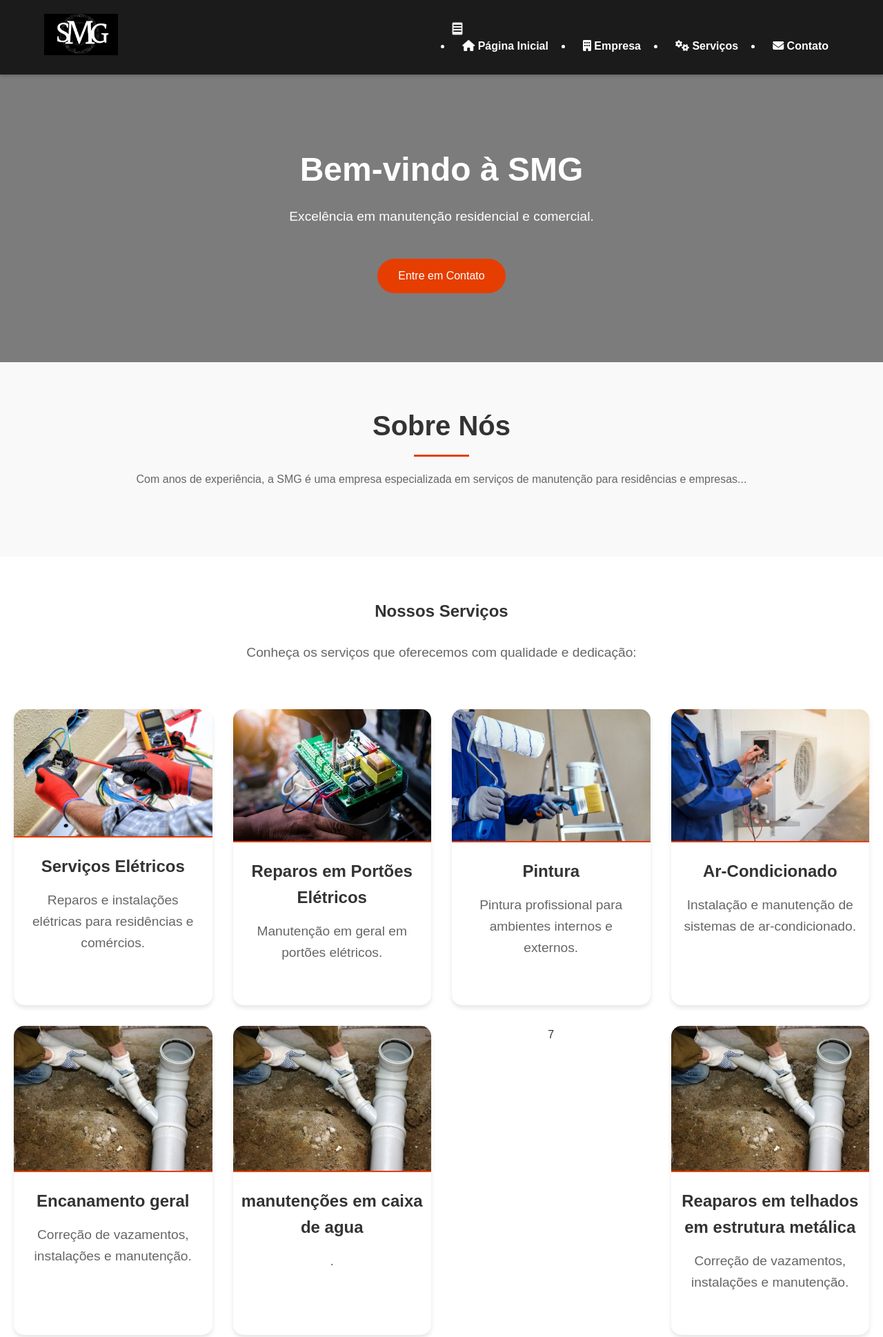
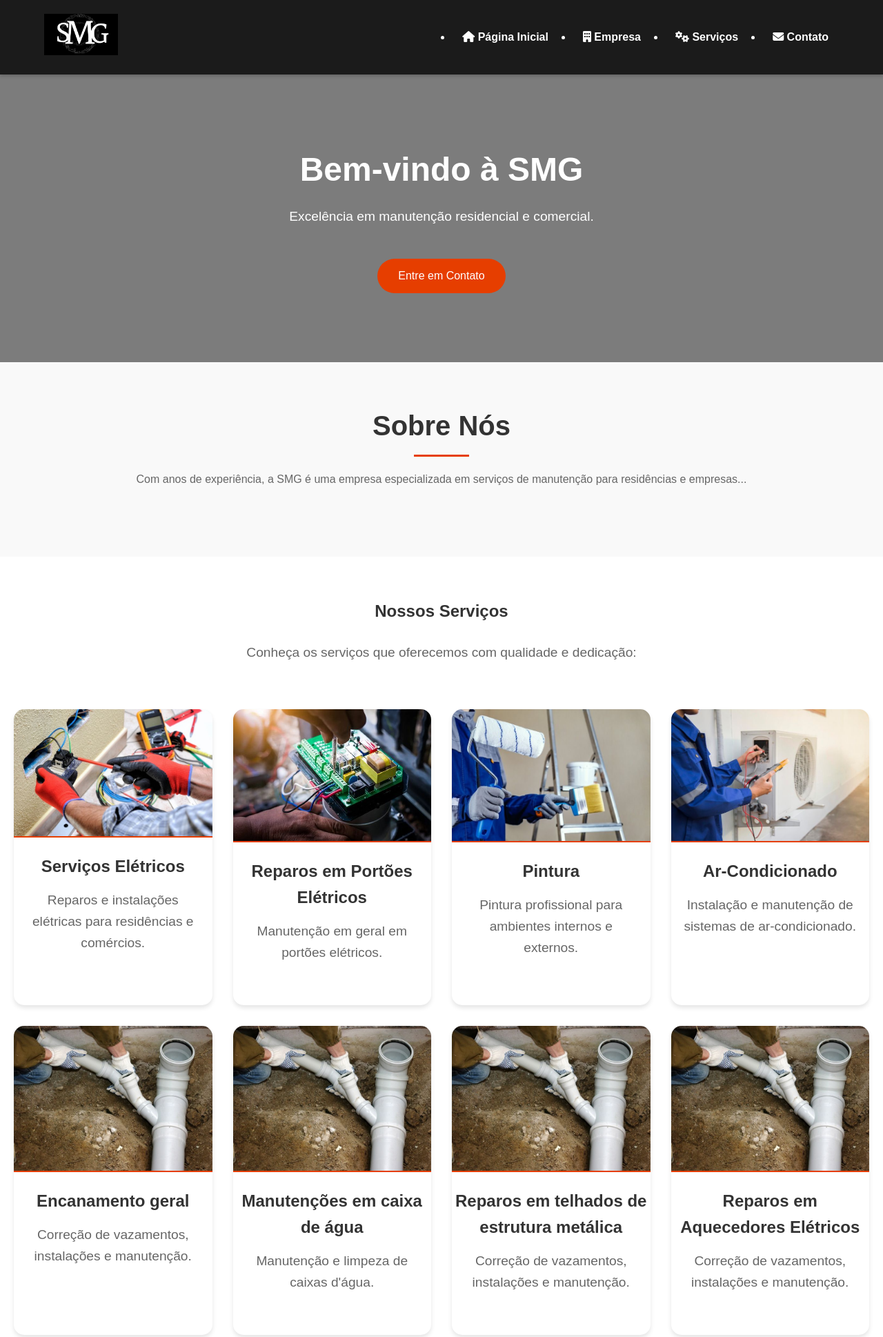
Before and after one commit to xaumvitu/Servi-os-de-Manunten-o, a plain HTML site: page index.html in a window 1280 px wide. Shown: the top 1938 px of the page at 69% size. Drawn offline with Linux system fonts and the light colour scheme.

Commit message:
Update index.html

```diff
--- a/index.html
+++ b/index.html
@@ -8,26 +8,14 @@
     <link rel="stylesheet" href="style.css">
     <link rel="stylesheet" href="https://cdnjs.cloudflare.com/ajax/libs/font-awesome/6.1.1/css/all.min.css">
     <link rel="shortcut icon" href="smg.jpeg">
-    <script>
-        function toggleMenu() {
-            var menu = document.getElementById("navMenu");
-            menu.classList.toggle("active");
-        }
-    </script>
 </head>
 <body>
     <header>
-        <!-- Barra Superior -->
-
-        <!-- Cabeçalho Principal -->
         <div class="header-container">
             <div class="logo">
                 <img src="smg.jpeg.jpg" alt="SMG Logo">
             </div>
             <nav>
-                <button class="menu-toggle" onclick="toggleMenu()">
-                    <i class="fas fa-bars"></i>
-                </button>
                 <ul id="navMenu">
                     <li><a href="#home"><i class="fas fa-home"></i> Página Inicial</a></li>
                     <li><a href="#about"><i class="fas fa-building"></i> Empresa</a></li>
@@ -86,21 +74,19 @@
             </div>
             <div class="service-item">
                 <img src="enca.jpeg" alt="Serviço de hidráulica">
-                <h3>manutenções em caixa de agua</h3>
-                <p>.</p>
-            </div>7
+                <h3>Manutenções em caixa de água</h3>
+                <p>Manutenção e limpeza de caixas d'água.</p>
+            </div>
             <div class="service-item">
-                <img src="enca.jpeg" alt="Serviço de hidráulica">
-                <h3>Reaparos em telhados em estrutura metálica</h3>
+                <img src="enca.jpeg" alt="Serviço de telhado">
+                <h3>Reparos em telhados de estrutura metálica</h3>
                 <p>Correção de vazamentos, instalações e manutenção.</p>
             </div>
             <div class="service-item">
-                <img src="enca.jpeg" alt="Serviço de hidráulica">
-                <h3>Reparos em Aquecedores elétricos</h3>
+                <img src="enca.jpeg" alt="Serviço de aquecedores">
+                <h3>Reparos em Aquecedores Elétricos</h3>
                 <p>Correção de vazamentos, instalações e manutenção.</p>
             </div>
-
-
         </div>
     </section>
 
@@ -108,22 +94,17 @@
         <div class="container">
             <h1>Contato</h1>
             <p>Entre em contato pelo WhatsApp ou ligue para:</p>
-            <form id="contactForm" onsubmit="enviarFormulario(event)">
             <p>
                 <i class="fas fa-phone-alt"></i> Ligue Agora: (11) 97473-7239
                 <br>
                 <img src="whats.jpeg" alt="WhatsApp" style="width: 30px; height: 30px; vertical-align: middle;">
                 <a href="https://wa.me/5511974737239" target="_blank">WhatsApp: (11) 97473-7239</a>
             </p>
-            </form>
         </div>
     </section>
 
     <footer>
         <p>&copy; 2024 SMG - Serviços de Manutenção Geral. Todos os direitos reservados.</p>
     </footer>
-
-    <!-- Inclusão do arquivo JavaScript -->
-    <script src="script.js"></script>
 </body>
 </html>
```
Lines whose indentation alone changed are shown as unchanged.
